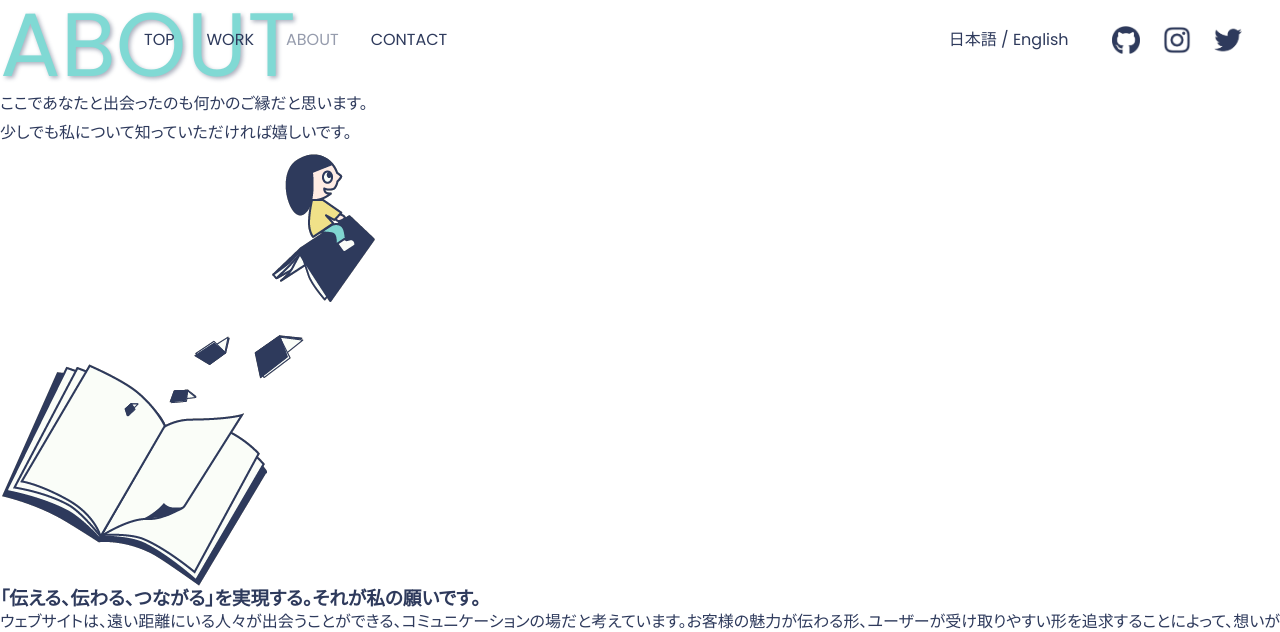
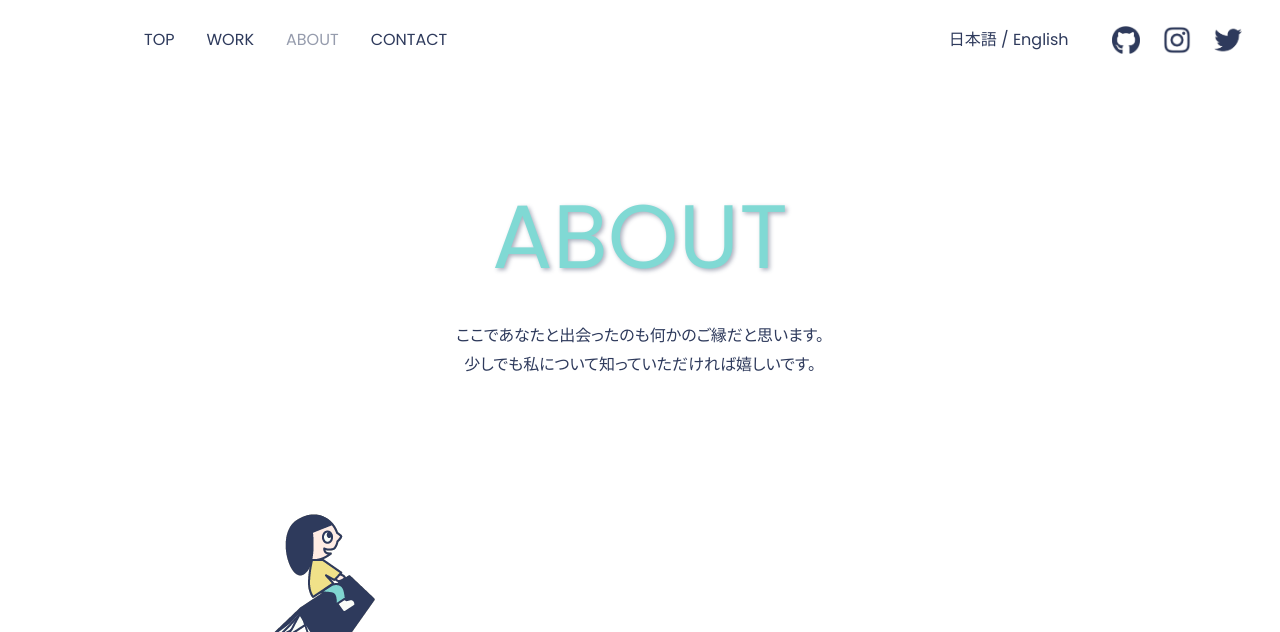
Before and after one commit to SawakoSugimori/Dezasuta-GitHub, a PHP site: page /about/index.html in a window 1280 px wide. Shown: the top 632 px of the page. Run offline with PHP 8.4, Linux system fonts and the light colour scheme; style sheets or scripts are compiled from the project's sources.

Commit message:
Style: Modify margins in intro

```diff
--- a/portfolio/about/css/style.css
+++ b/portfolio/about/css/style.css
@@ -1 +1,12 @@
-/* font color*//*# sourceMappingURL=style.css.map */
+/* font color*/
+.about .intro {
+  margin-top: 15%;
+  margin-bottom: 10%;
+}
+.about .intro h1,
+.about .intro p {
+  text-align: center;
+}
+.about .intro h1 {
+  margin-bottom: 40px;
+}/*# sourceMappingURL=style.css.map */
--- a/portfolio/about/css/style.scss
+++ b/portfolio/about/css/style.scss
@@ -1 +1,12 @@
-@import "../../css/_var.scss";
+@import "../../css/var";
+.about .intro {
+    margin-top: 15%;
+    margin-bottom: 10%;
+    h1,
+    p {
+        text-align: center;
+    }
+    h1 {
+        margin-bottom: 40px;
+    }
+}
```
Also changed, not shown: 1 other file.
